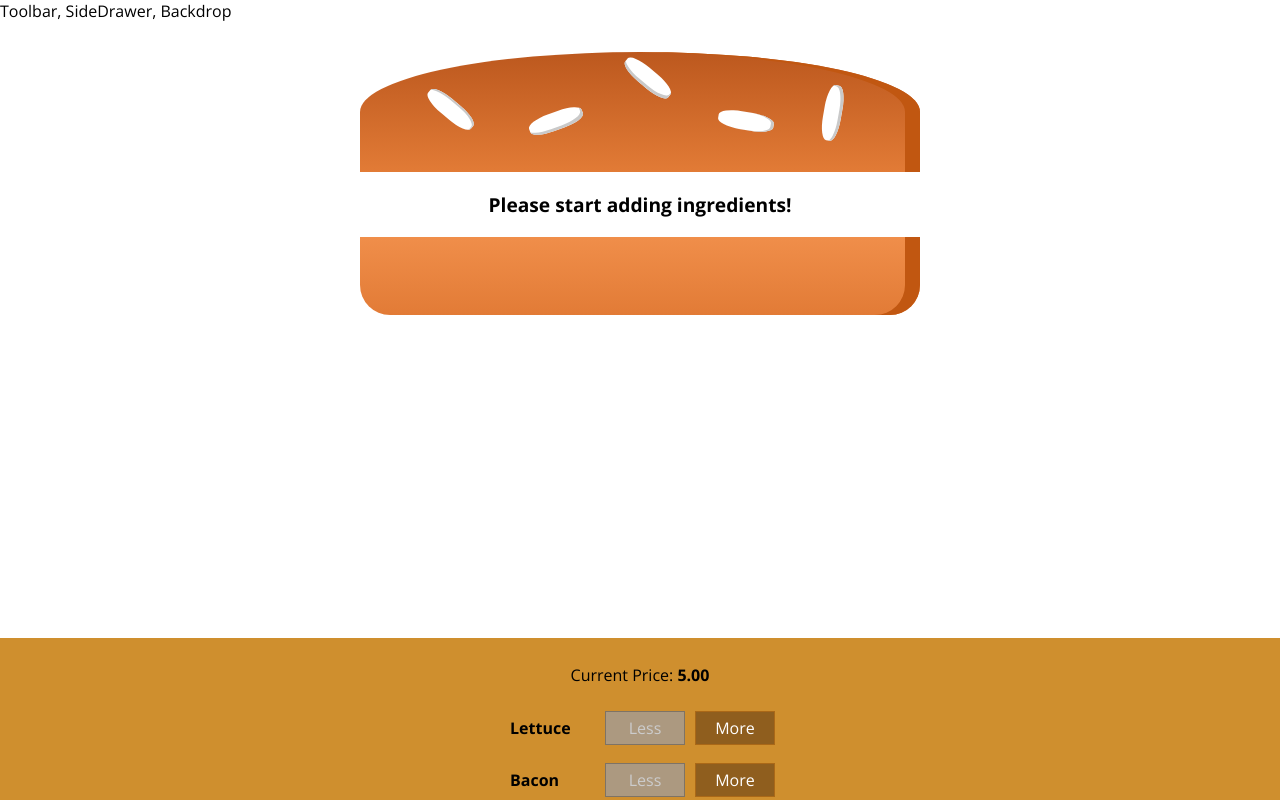
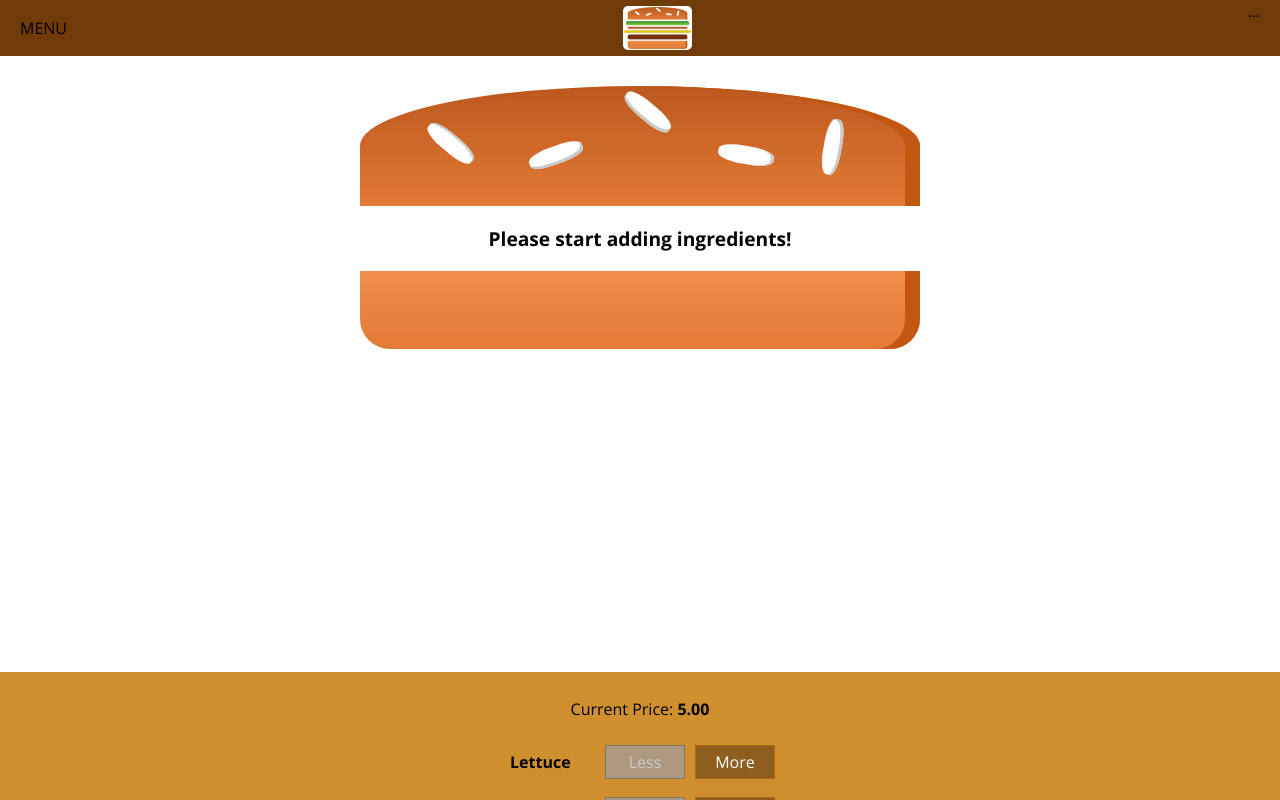
Before and after one commit to Detoss/BurgerBuilder, a React app: page / in a window 1280 px wide. Shown: the top 800 px of the page. Built offline with nearby package versions, Linux system fonts and the light colour scheme.

Commit message:
Nav Bar and Logo

```diff
--- a/src/components/Layout/Layout.css
+++ b/src/components/Layout/Layout.css
@@ -1,3 +1,3 @@
 .Content {
-    margin-top: 16px;
+    margin-top: 72px;
 }
--- a/src/components/Layout/Layout.js
+++ b/src/components/Layout/Layout.js
@@ -2,10 +2,11 @@ import React from 'react';
 
 import Auxiliary from '../../hoc/Auxiliary';
 import classes from './Layout.css';
+import Toolbar from '../Navigation/Toolbar/Toolbar';
 
 const layout = ( props ) => (
     <Auxiliary>
-        <div>Toolbar, SideDrawer, Backdrop</div>
+        <Toolbar />
         <main className={classes.Content}>
             {props.children}
         </main>
--- /dev/null
+++ b/src/components/Logo/Logo.css
@@ -0,0 +1,13 @@
+.Logo {
+    background-color: white;
+    padding: 1px;
+    height: 80%;
+    box-sizing: border-box;
+    border-radius: 5px;
+
+}
+
+.Logo img {
+    height: 100%;
+
+}
--- /dev/null
+++ b/src/components/Logo/Logo.js
@@ -0,0 +1,13 @@
+import React from 'react';
+
+import burgerLogo from '../../assets/images/burger-logo.png';
+import classes from './Logo.css';
+
+const logo = (props) => (
+    <div className={classes.Logo}>
+        <img src={burgerLogo} alt="MyBurger" />
+    </div>
+);
+
+
+export default logo;
--- /dev/null
+++ b/src/components/Navigation/Toolbar/Toolbar.css
@@ -0,0 +1,20 @@
+.Toolbar {
+    height: 56px;
+    width: 100%;
+    position: fixed;
+    top: 0;
+    left: 0;
+    background-color: #703b09;
+    display: flex;
+    justify-content: space-between;
+    align-items: center;
+    padding: 0 20px;
+    box-sizing: border-box;
+    z-index: 90;
+
+}
+
+.Toolbar nav {
+    height: 100%;
+
+}
--- /dev/null
+++ b/src/components/Navigation/Toolbar/Toolbar.js
@@ -0,0 +1,16 @@
+import React from 'react';
+
+import classes from './Toolbar.css';
+import Logo from '../../Logo/Logo'
+
+const toolbar = (props) => (
+    <header className={classes.Toolbar}>
+        <div>MENU</div>
+        <Logo />
+        <nav>
+            ...
+        </nav>
+    </header>
+);
+
+export default toolbar;
```
Also changed, not shown: src/assets/images/burger-logo.png (added).
